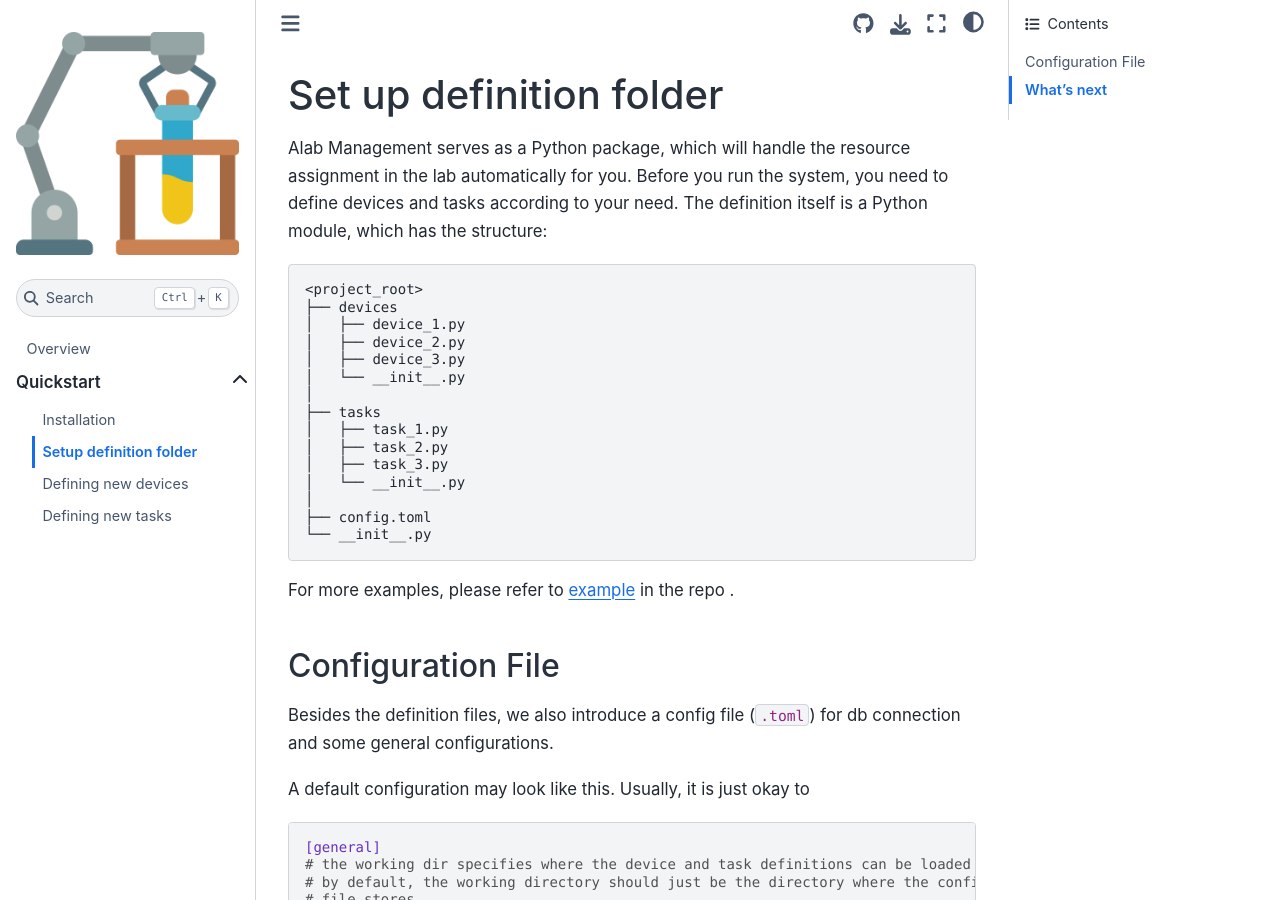
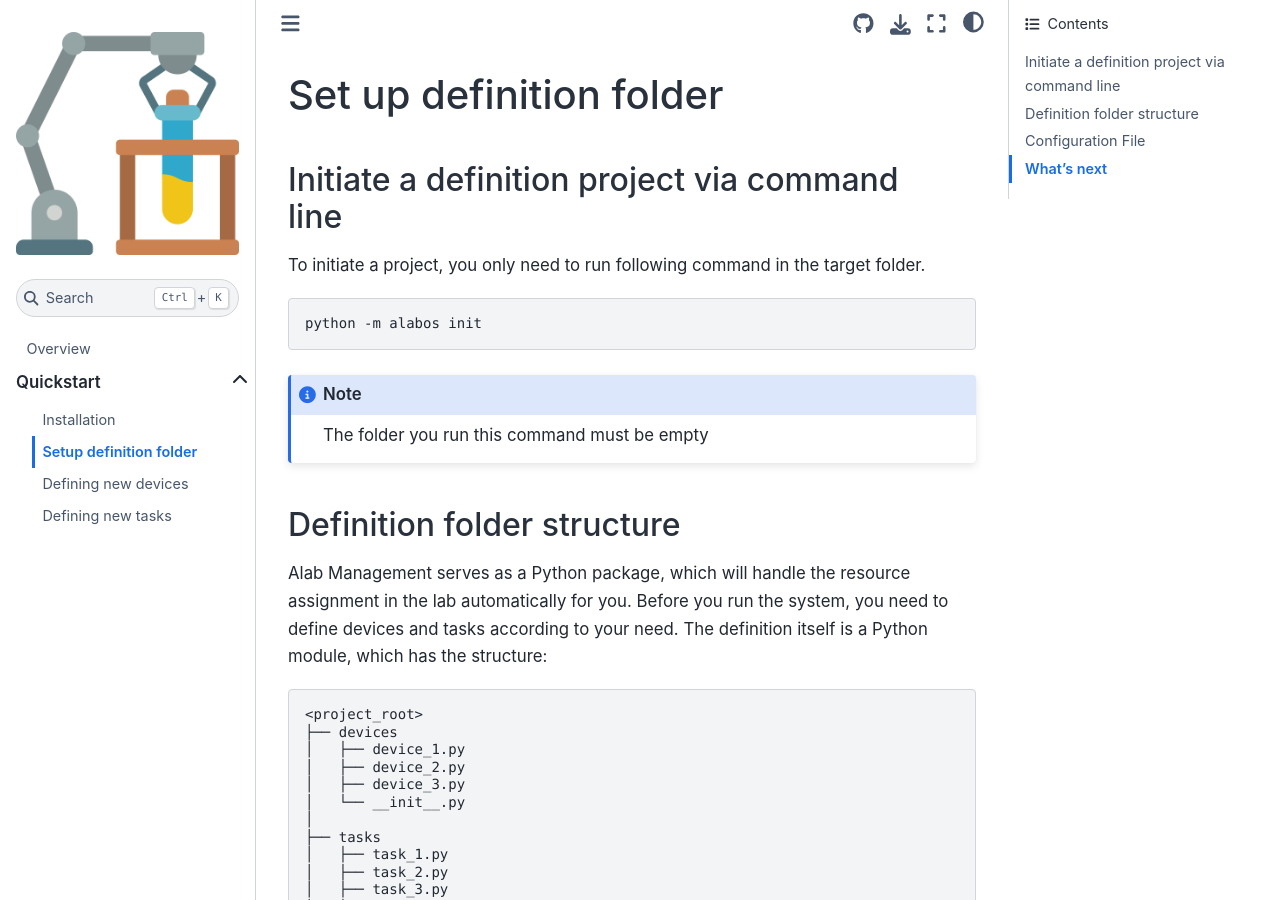
Before and after one commit to CederGroupHub/alabos, a Sphinx documentation site: the page built from docs/source/setup.rst, in a window 1280 px wide and 900 px high. Built offline with Sphinx 7.4.7 and the Sphinx Book theme 1.1.4, drawn with Linux system fonts in a browser that asks for light colours; pages that are not in the unit, such as notebooks, are missing from menus.

Commit message:
docs(init): add docs for init cli

```diff
--- a/docs/source/setup.rst
+++ b/docs/source/setup.rst
@@ -1,6 +1,23 @@
 Set up definition folder
 ========================
 
+Initiate a definition project via command line
+----------------------------------------------
+
+To initiate a project, you only need to run following command in the target folder.
+
+.. code-block:: sh
+
+  python -m alabos init
+
+
+.. note::
+
+  The folder you run this command must be empty
+
+
+Definition folder structure
+---------------------------
 Alab Management serves as a Python package, which will handle the resource assignment in the lab automatically for you.
 Before you run the system, you need to define devices and tasks according to your need.
 The definition itself is a Python module, which has the structure:
```
